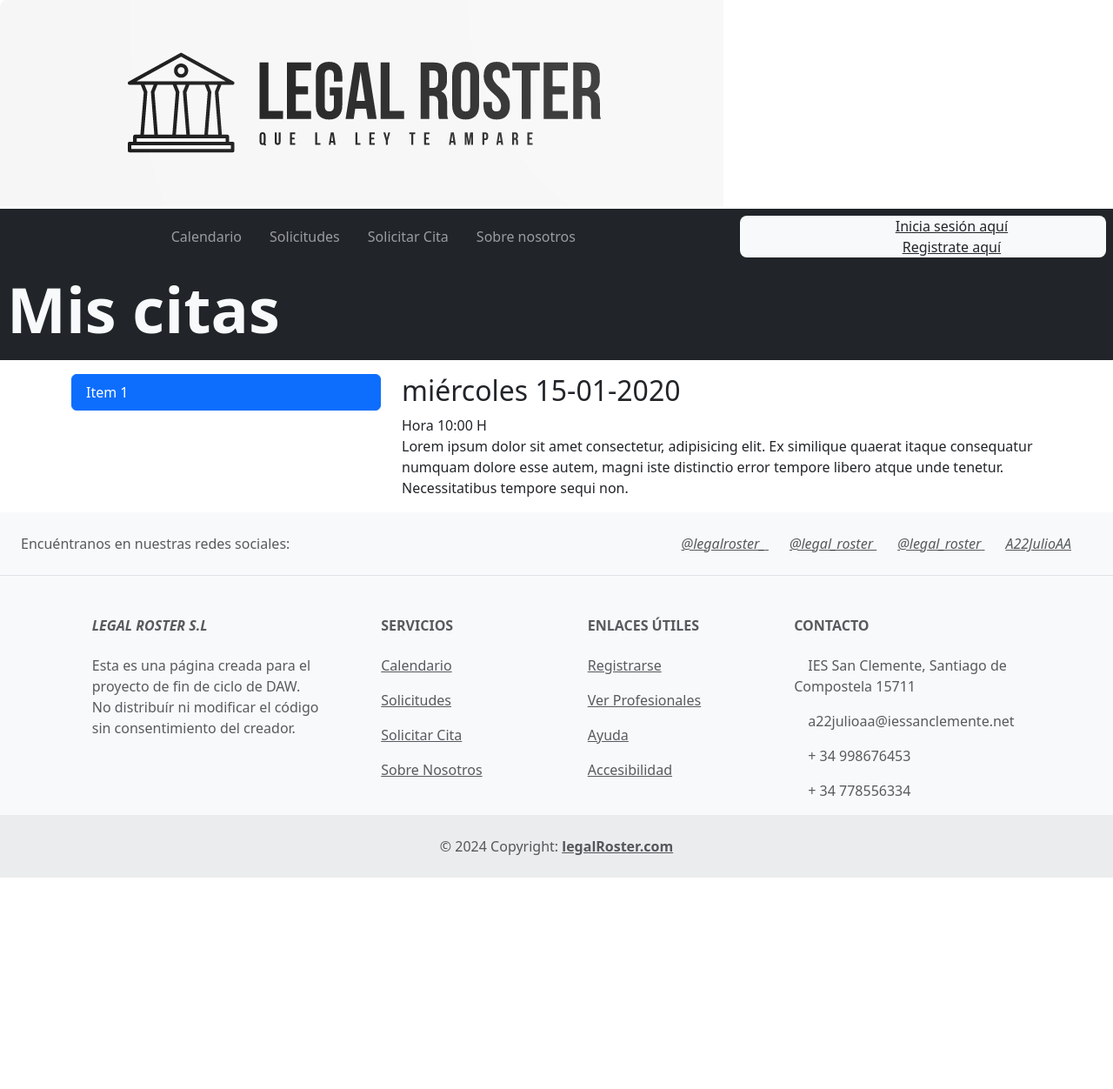
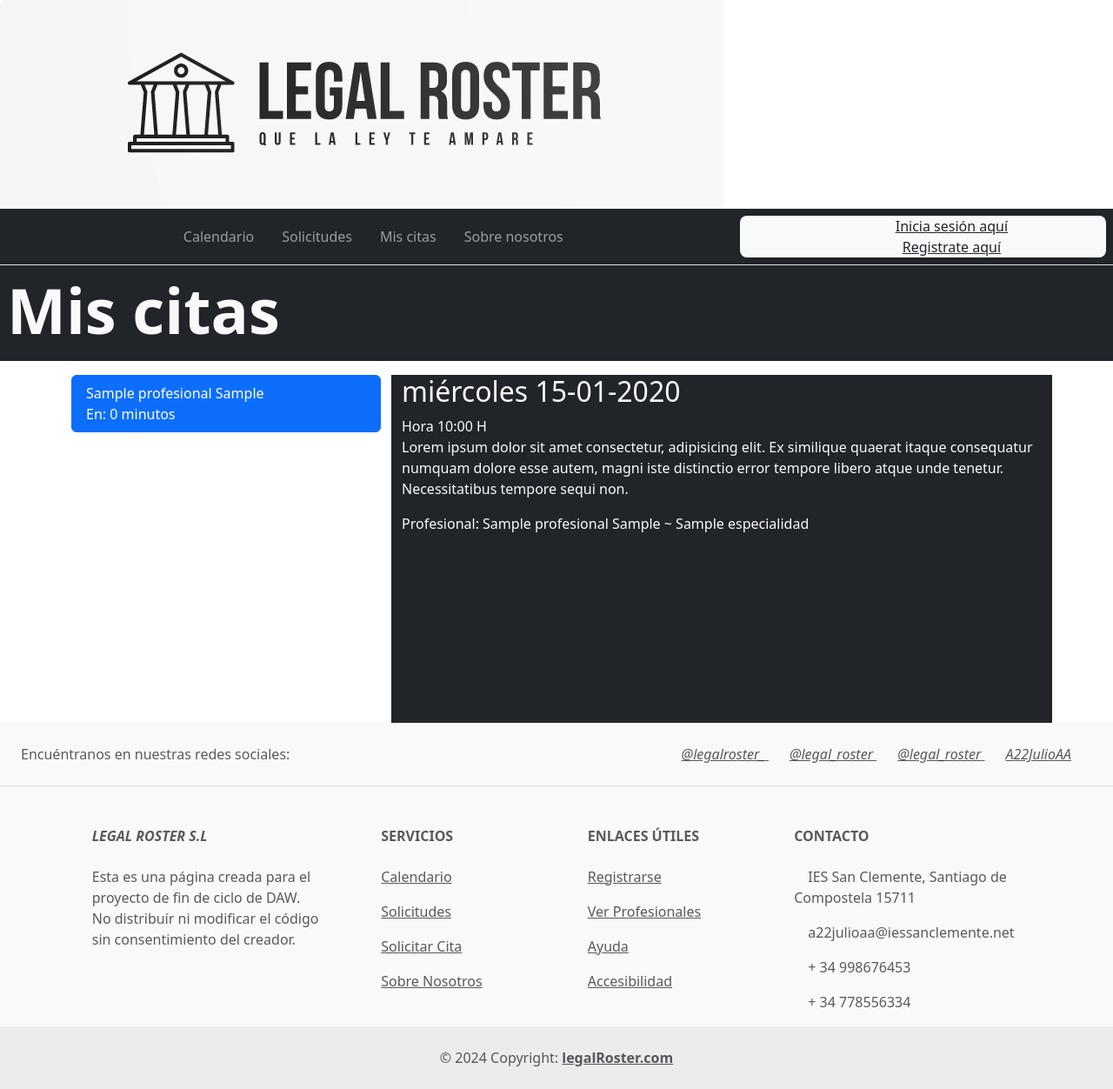
Before and after one commit to A22JulioAA/legal_code, a Django app: page /citas/ in a window 1280 px wide. Shown: the whole page at 87% size. Before the commit the page ends 1009 px from the top, so only its background shows below. Run offline with Django 5.2, Linux system fonts and the light colour scheme; tables that the repository leaves empty hold one stand-in row (values such as "Sample post"); some libraries are stand-ins or nearby versions.

Commit message:
Modificacion apariencia página de mis citas.

```diff
--- a/citas/templates/citas_principal.html
+++ b/citas/templates/citas_principal.html
@@ -1,10 +1,15 @@
 {% extends "core/base.html" %}
+
+{% block title %}
+Mis citas
+{% endblock %}
 
 {% load tz %} <!-- Importar la zona horaria -->
 {% load i18n %} <!-- Importar la internacionalización -->
 
 {% block content %}
-<section class="container-fluid bg-dark p-2">
+
+<section class="container-fluid bg-dark p-2 border-top">
     <h2 class="text-light display-2 fw-semibold">Mis citas</h2>
 </section>
 
@@ -16,13 +21,15 @@
 
             <div id="list-example" class="list-group">
                 {% for cita in citas %}
-                <a class="list-group-item list-group-item-action" href="#list-item-{{ forloop.counter }}">Item
-                    {{ forloop.counter }}</a>
+                <a class="list-group-item list-group-item-action" href="#list-item-{{ forloop.counter }}">
+                    {{ cita.profesional.nombre }} {{ cita.profesional.apellidos }}<br>En:
+                    {{ cita.fecha_cita | timeuntil }}
+                </a>
                 {% endfor %}
             </div>
 
         </div>
-        <div class="col-8">
+        <div class="col-8 bg-dark text-light" style="height: 50vh; overflow: auto;">
             <div data-bs-spy="scroll" data-bs-target="#list-example" data-bs-smooth-scroll="true"
                 class="scrollspy-example" tabindex="0">
                 {% for cita in citas %}
@@ -33,6 +40,11 @@
                     dolore esse autem, magni iste distinctio error tempore libero atque unde tenetur. Necessitatibus
                     tempore
                     sequi non.</p>
+                <span>Profesional: {{ cita.profesional.nombre }} {{ cita.profesional.apellidos }} ~
+                    {% for especialidad in cita.profesional.especialidad.all %}
+                    {{ especialidad.nombre }}
+                    {% endfor %}
+                </span>
                 {% endfor %}
             </div>
         </div>
--- a/core/templates/core/base.html
+++ b/core/templates/core/base.html
@@ -45,7 +45,7 @@ registros, ver -------
           <div class="navbar-nav">
             <a class="nav-link me-3" href="/calendario"><i class="fa-regular fa-calendar"></i> Calendario</a>
             <a class="nav-link me-3" href="/mis-solicitudes"><i class="fa-regular fa-bell"></i> Solicitudes</a>
-            <a class="nav-link me-3" href="/solicitar-cita"><i class="fa-regular fa-hand-point-up"></i> Solicitar Cita</a>
+            <a class="nav-link me-3" href="/citas"><i class="fa-regular fa-hand-point-up"></i> Mis citas</a>
             <a class="nav-link" href="/sobre-nosotros"><i class="fa-solid fa-people-roof"></i> Sobre nosotros</a>
           </div>
         </div>
```
